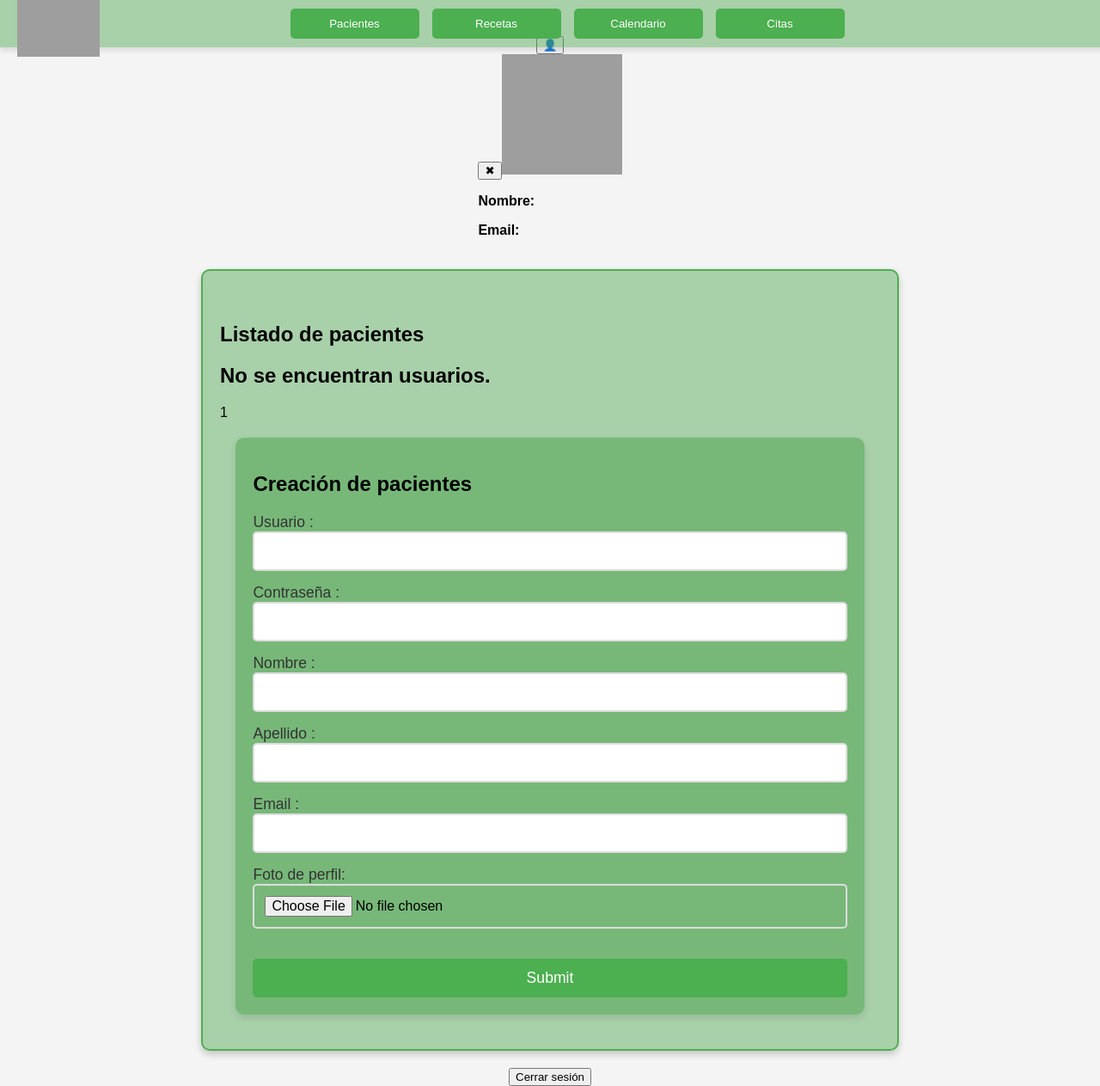
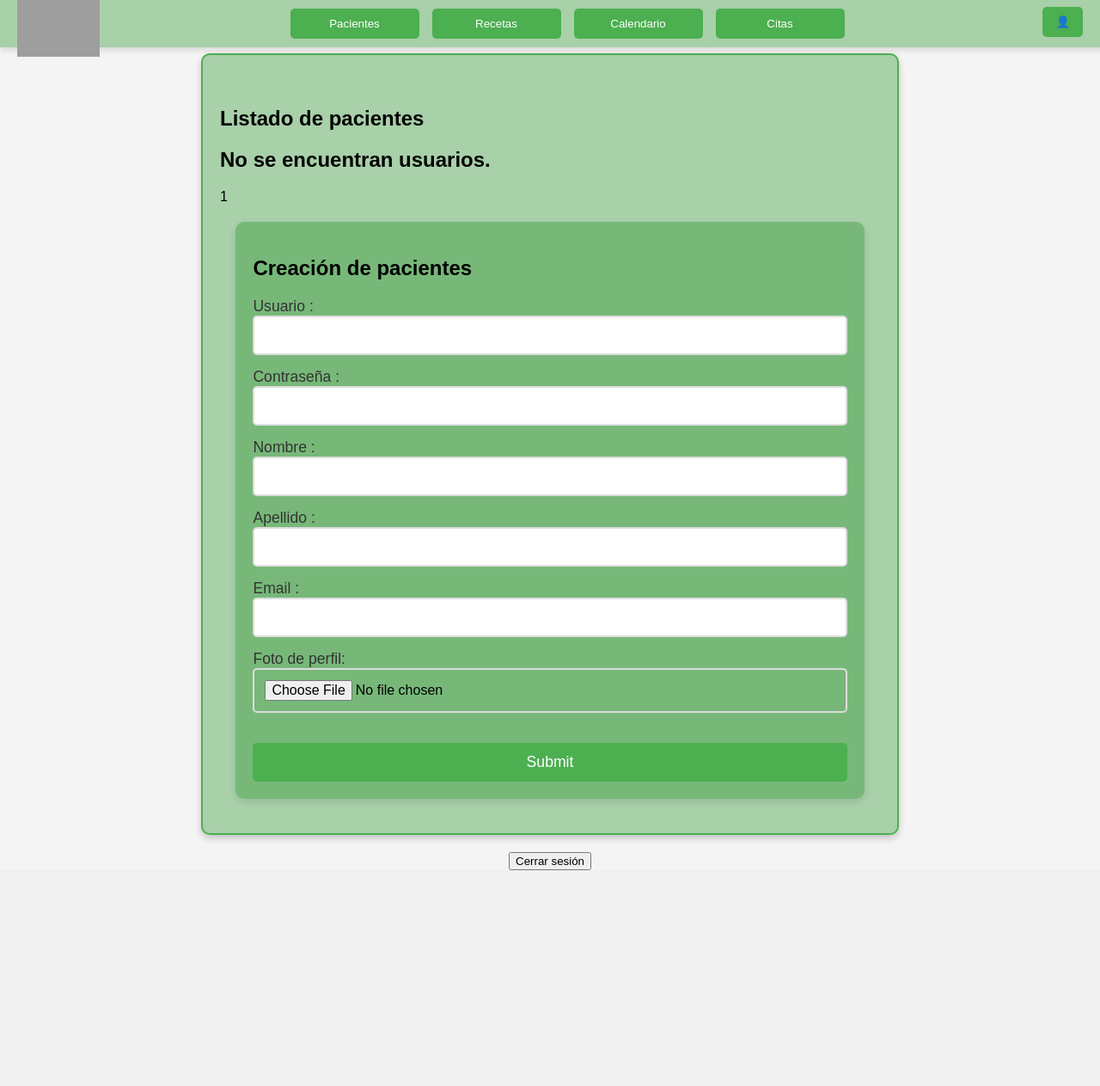
Before and after one commit to IsmaelHdez/proyectoDAW, a PHP site: page /php/nutricionista.php in a window 1280 px wide. Shown: the whole page at 86% size. After the commit the page ends 1012 px from the top, so only its background shows below. Run offline with PHP 8.4, Linux system fonts and the light colour scheme; the visitor is signed in with stand-in values (Sample User, id 1); data comes from the database, SQL or seed files in the repository; data that the repository does not hold is empty; grey boxes are pictures that could not be loaded.

Commit message:
botón login

```diff
--- a/CSS/admin.css
+++ b/CSS/admin.css
@@ -310,3 +310,49 @@ tbody tr:hover {
         font-size: 0.9em;
     }
 }
+  /* Botón flotante para abrir */
+  #toggle-panel {
+    position: fixed;
+    top: 8px;
+    right: 20px;
+    z-index: 1001;
+    padding: 10px 15px;
+    background: #4CAF50;
+    color: white;
+    border: none;
+    border-radius: 5px;
+    cursor: pointer;
+  }
+
+  /* Panel lateral oculto inicialmente */
+  #side-panel {
+    position: fixed;
+    top: 58px;
+    right: -320px;
+    width: 170px;
+    height: 240px;
+    background: #ffffff;
+    padding: 20px;
+    box-shadow: 2px 0 10px rgba(0,0,0,0.3);
+    transition: left 0.3s ease;
+    z-index: 1000;
+    background-color: #45a0496f;
+    border-radius: 8px;
+  }
+
+  /* Clase activa para mostrar el panel */
+  #side-panel.open {
+    right: 0;
+  }
+
+  /* Botón de cerrar dentro del panel */
+  #close-panel {
+    position: absolute;
+    top: 230px;
+    right: 10px;
+    background: transparent;
+    border: none;
+    font-size: 20px;
+    cursor: pointer;
+    color: #555;
+  }
```
